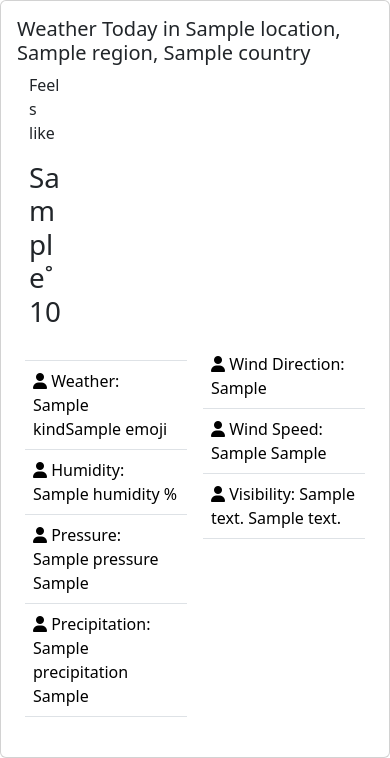
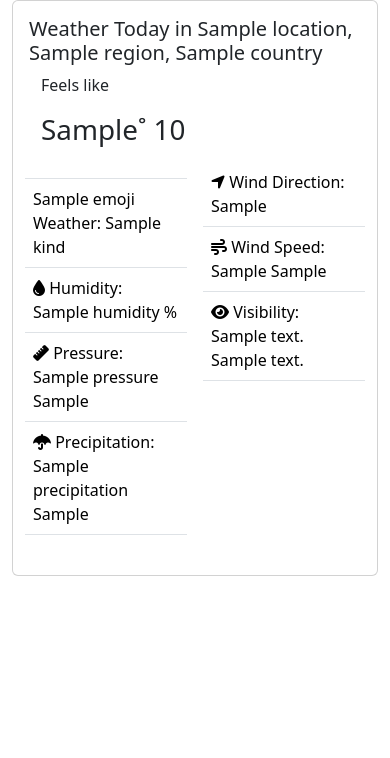
Before and after one commit to AleandroPresta/weather-webapp, a Django app: template app/weather/templates/weather/weather.html in a window 390 px wide. Shown: the part 212-970 px from the top of the page. After the commit the page ends 788 px from the top, so only its background shows below. Run offline with Django 4.2, Linux system fonts and the light colour scheme; the template is opened without the code that fills it: most values are stand-ins (such as "Sample title", 1, 10 or a date in 2020); some libraries are stand-ins or nearby versions.

Commit message:
Adjusted responsiveness

```diff
--- a/app/weather/templates/weather/weather.html
+++ b/app/weather/templates/weather/weather.html
@@ -3,19 +3,17 @@
     Weather
 {% endblock %}
 {% block content %}
-
+<div class="container center">
     <div class="row">
-    <div class="col">
+        <div class="col-sm-fluid col-md-10 col-lg-8 col-xl-6">
             <div class="card">
                 <div class="card-body">
                     <h5 class="card-title">Weather Today in {{ forecast.location }}, {{ forecast.region }}, {{ forecast.country }}</h5>
                     <div class="container card-text">
                         <div class="row">
-                        <div class="col-2">
                                 <p>Feels like</p>
                                 <h1>{{ forecast.feels_like }}˚ {{ forecast.temperature_unit }}</h1>
                             </div>
-                        <div class="col-10"></div>
                         </div>
                         <div class="row">
                             <div class="col m-2">
@@ -24,10 +22,10 @@
                                     <tbody>
                                         <tr class="row">
                                             <th scope="row"></th>
-                                        <td><i class="fa-solid fa-user"></i> Weather: {{ forecast.kind }}{{ forecast.kind.emoji }}</td>
-                                        <td><i class="fa-solid fa-user"></i> Humidity: {{ forecast.humidity }} %</td>
-                                        <td><i class="fa-solid fa-user"></i> Pressure: {{ forecast.pressure }} {{ forecast.pressure_unit }}</td>
-                                        <td><i class="fa-solid fa-user"></i> Precipitation: {{ forecast.precipitation }} {{ forecast.precipitation_unit }}</td>
+                                            <td>{{ forecast.kind.emoji }} Weather: {{ forecast.kind }}</td>
+                                            <td><i class="fa-solid fa-droplet"></i> Humidity: {{ forecast.humidity }} %</td>
+                                            <td><i class="fa-solid fa-ruler"></i> Pressure: {{ forecast.pressure }} {{ forecast.pressure_unit }}</td>
+                                            <td><i class="fa-solid fa-umbrella"></i> Precipitation: {{ forecast.precipitation }} {{ forecast.precipitation_unit }}</td>
                                         </tr>
                                     </tbody>
                                 </table>
@@ -37,9 +35,9 @@
                                         <thead></thead>
                                         <tbody>
                                             <tr class="row">
-                                            <td><i class="fa-solid fa-user"></i> Wind Direction: {{ forecast.wind_direction }}</td>
-                                            <td><i class="fa-solid fa-user"></i> Wind Speed: {{ forecast.wind_speed }} {{ forecast.velocity_unit }}</td>
-                                            <td><i class="fa-solid fa-user"></i> Visibility: {{ forecast.visibility }} {{forecast.visibility_unit }}</td>
+                                                <td><i class="fa-solid fa-location-arrow"></i> Wind Direction: {{ forecast.wind_direction }}</td>
+                                                <td><i class="fa-solid fa-wind"></i> Wind Speed: {{ forecast.wind_speed }} {{ forecast.velocity_unit }}</td>
+                                                <td><i class="fa-solid fa-eye"></i>  Visibility: {{ forecast.visibility }} {{forecast.visibility_unit }}</td>
                                             </tr>
                                         </tbody>
                                     </table>
@@ -51,5 +49,5 @@
             </div>
         </div>
     </div>
-
+</div>
 {% endblock %}
```
Lines whose indentation alone changed are shown as unchanged.
